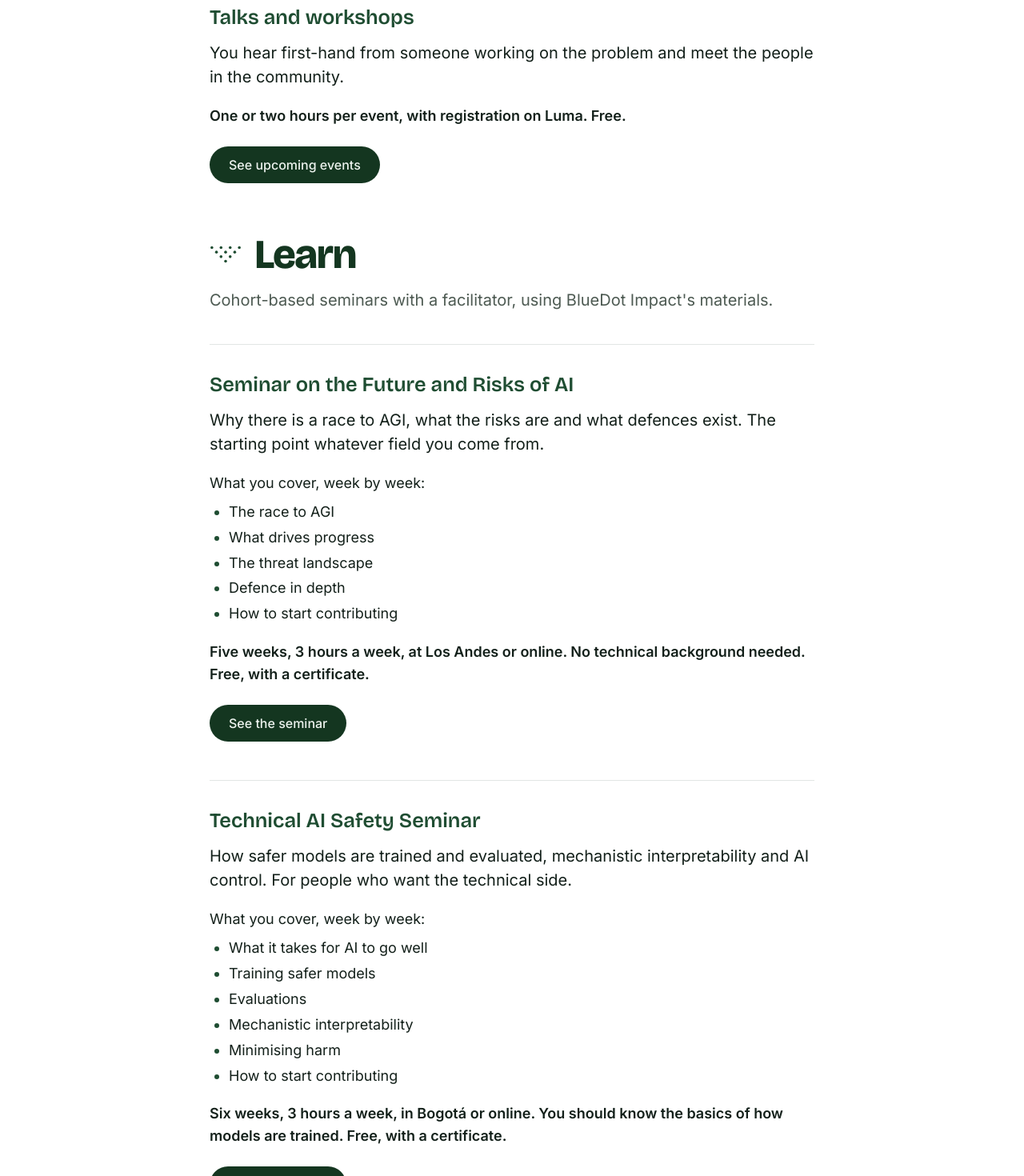
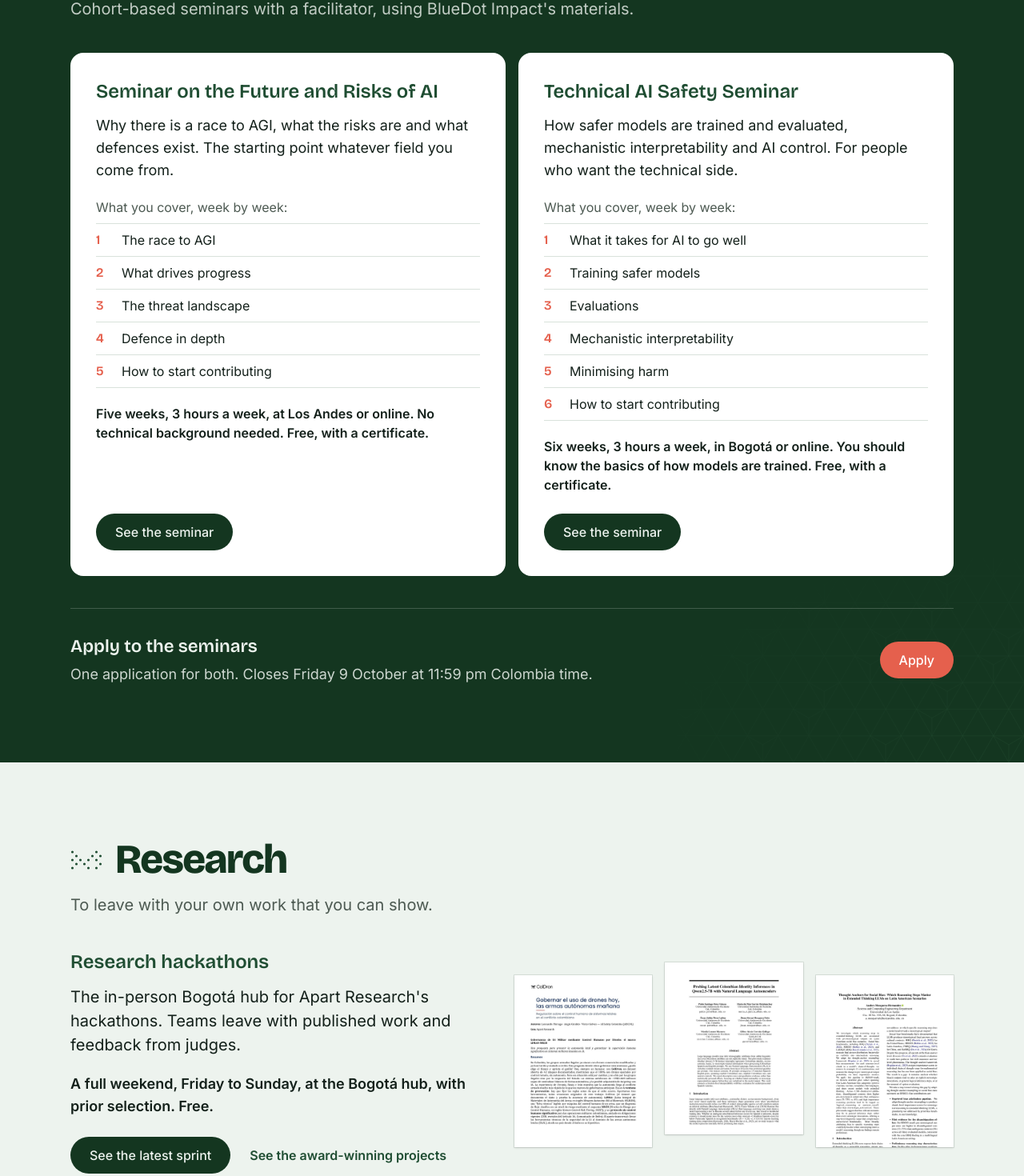
Before and after one commit to jgelves13/ai-safety-colombia-website, a Next.js app: page /en/join in a window 1280 px wide. Shown: the part 1330-2800 px from the top of the page at 80% size. Built offline with nearby package versions, Linux system fonts and the light colour scheme.

Commit message:
Únete: cada paso con su banda y su forma, como en las páginas de los seminarios
Co-Authored-By: Claude Opus 5.5 <noreply@anthropic.com>
Claude-Session: https://claude.ai/code/session_01TFXdtWaRVdP3bB7DzXaGVk

```diff
--- a/components/unete-pagina.tsx
+++ b/components/unete-pagina.tsx
@@ -3,17 +3,27 @@ import CtaPanel from "@/components/cta-panel";
 import Puntos, { type Patron } from "@/components/puntos";
 import SiteFooter from "@/components/site-footer";
 import SiteHeader from "@/components/site-header";
-import { CTA_LINK, CTA_LINK_PRIMARY, CTA_LINK_VERDE, HERO_CORNER_CLASS, HERO_INNER, HERO_SECTION, PAGE_SHELL } from "@/components/ui";
+import {
+  CTA_LINK,
+  CTA_LINK_PRIMARY,
+  CTA_LINK_VERDE,
+  CTA_PATTERN_BOTTOM,
+  HERO_CORNER_CLASS,
+  HERO_INNER,
+  HERO_SECTION,
+  PAGE_SHELL,
+} from "@/components/ui";
 import { type CursoId, RUTA_APLICAR_CURSOS, cursosCerrados } from "@/lib/cursos";
-import { PAGINAS_CURSO } from "@/lib/cursos-paginas";
+import { PAGINAS_CURSO, ROTULOS_CURSO } from "@/lib/cursos-paginas";
 import type { Idioma } from "@/lib/idiomas";
 
 /* La página de Únete en sus tres idiomas: cada página trae sus textos y sus
    pasos, y esta pieza los dibuja igual. Va al modo del «Get Involved» de MAIA:
-   una columna de lectura con una sección por paso, el ícono junto al título, y
-   cada opción con su párrafo, sus datos y un botón. En los seminarios van los
-   temas semana a semana, y mientras las aplicaciones están abiertas, un
-   recuadro para aplicar. */
+   una sección por paso, el ícono junto al título, y cada opción con su
+   párrafo, sus datos y un botón. Como en las páginas de los seminarios, cada
+   paso tiene su banda y su forma: Explora en tarjetas suaves sobre el papel,
+   Aprende en la banda oscura con los temas semana a semana y la franja para
+   aplicar, e Investiga en arena con las portadas de los reportes premiados. */
 
 export type OpcionUnete = {
   titulo: string;
@@ -45,13 +55,21 @@ export type TextosUnete = {
   aviso: string;
   /* La frase que abre la lista de temas de cada seminario. */
   temas: string;
-  /* El recuadro para aplicar, mientras las aplicaciones están abiertas. */
+  /* La franja para aplicar, mientras las aplicaciones están abiertas. */
   aplicar: { titulo: string; linea: string };
   /* El panel final. */
   cta: { kicker: string; title: string; body: string; primario: string; secundario: string };
 };
 
-const SECUNDARIO = "text-body-sm font-semibold text-aisc-forest transition-colors hover:text-aisc-coral";
+const ANCHO = "mx-auto w-full max-w-[1200px] px-8 md:px-12";
+const BANDA = "scroll-mt-6 py-16 md:py-24";
+const TITULO_OPCION = "font-display text-[1.35rem] leading-snug font-semibold text-balance text-aisc-forest md:text-[1.5rem]";
+/* Las portadas de tres reportes premiados del último hackathon. */
+const PORTADAS_HACKATHON = [
+  "/aisc/hackathon/coldron.jpg",
+  "/aisc/hackathon/identidad-colombiana.jpg",
+  "/aisc/hackathon/pasos-del-razonamiento.jpg",
+];
 
 function Enlace({ href, externo, className, children }: { href: string; externo: boolean; className: string; children: React.ReactNode }) {
   return externo ? (
@@ -65,34 +83,149 @@ function Enlace({ href, externo, className, children }: { href: string; externo:
   );
 }
 
-function Opcion({ o, idioma, temas }: { o: OpcionUnete; idioma: Idioma; temas: string }) {
+function Encabezado({ paso, oscuro = false }: { paso: PasoUnete; oscuro?: boolean }) {
+  return (
+    <div className="max-w-[760px]">
+      <div className="flex items-center gap-4">
+        <Puntos patron={paso.patron} className={`size-10 shrink-0 ${oscuro ? "text-aisc-mint" : "text-aisc-forest"}`} />
+        <h2 className={`text-display-2 md:text-display-2-lg ${oscuro ? "text-aisc-sand" : "text-aisc-forest-deep"}`}>{paso.titulo}</h2>
+      </div>
+      <p className={`text-body md:text-body-lg mt-4 ${oscuro ? "text-aisc-sand/80" : "text-aisc-muted"}`}>{paso.entrada}</p>
+    </div>
+  );
+}
+
+/* Explora: tres tarjetas de fondo suave sobre el papel. */
+function Explora({ paso }: { paso: PasoUnete }) {
+  return (
+    <section id={paso.id} className={`${BANDA} bg-aisc-cream`}>
+      <div className={ANCHO}>
+        <Encabezado paso={paso} />
+        <ul className="mt-10 grid grid-cols-1 gap-4 md:grid-cols-3">
+          {paso.opciones.map((o) => (
+            <li key={o.titulo} className="flex flex-col rounded-[var(--radius)] bg-aisc-sand p-7">
+              <h3 className={TITULO_OPCION}>{o.titulo}</h3>
+              <p className="text-body mt-3 text-aisc-ink">{o.cuerpo}</p>
+              <p className="text-body-sm mt-4 font-semibold text-aisc-ink">{o.datos}</p>
+              <div className="mt-auto pt-6">
+                <Enlace href={o.href} externo={o.externo} className={CTA_LINK_VERDE}>
+                  {o.cta}
+                </Enlace>
+              </div>
+            </li>
+          ))}
+        </ul>
+      </div>
+    </section>
+  );
+}
+
+/* Aprende: la banda oscura, con los dos seminarios en tarjetas blancas y,
+   mientras las aplicaciones están abiertas, una franja para aplicar. */
+function Aprende({ paso, idioma, t, abiertos }: { paso: PasoUnete; idioma: Idioma; t: TextosUnete; abiertos: boolean }) {
+  return (
+    <section id={paso.id} className={`${BANDA} relative overflow-hidden bg-aisc-forest-deep text-aisc-sand`}>
+      <img
+        alt=""
+        aria-hidden="true"
+        loading="lazy"
+        width="1697"
+        height="995"
+        decoding="async"
+        className={CTA_PATTERN_BOTTOM}
+        src="/aisc/patterns/aisc-wash-lattice.svg"
+      />
+      <div className={`${ANCHO} relative z-10`}>
+        <Encabezado paso={paso} oscuro />
+        <ul className="mt-10 grid grid-cols-1 gap-4 md:grid-cols-2">
+          {paso.opciones.map((o) => {
             const unidades = o.curso ? PAGINAS_CURSO[o.curso][idioma].semanas.unidades : [];
             return (
-    <article className="border-t border-aisc-forest-deep/12 pt-8">
-      <h3 className="font-display text-[1.45rem] leading-snug font-semibold text-balance text-aisc-forest md:text-[1.6rem]">{o.titulo}</h3>
-      <p className="text-body md:text-body-lg mt-3 text-aisc-ink">{o.cuerpo}</p>
+              <li key={o.titulo} className="flex flex-col rounded-[var(--radius)] bg-aisc-cream p-7 text-aisc-ink md:p-8">
+                <h3 className={TITULO_OPCION}>{o.titulo}</h3>
+                <p className="text-body mt-3">{o.cuerpo}</p>
                 {unidades.length ? (
                   <>
-          <p className="text-body mt-5 text-aisc-ink">{temas}</p>
-          <ul className="text-body mt-2 list-disc space-y-1 pl-6 text-aisc-ink marker:text-aisc-forest">
-            {unidades.map((u) => (
-              <li key={u.titulo}>{u.titulo}</li>
+                    <p className="text-body-sm mt-5 text-aisc-muted">{t.temas}</p>
+                    <ol className="mt-2 flex flex-col border-t border-aisc-line">
+                      {unidades.map((u, i) => (
+                        <li key={u.titulo} className="text-body-sm grid grid-cols-[2rem_1fr] border-b border-aisc-line py-2">
+                          <span className="font-display font-semibold text-aisc-coral">{i + 1}</span>
+                          <span>{u.titulo}</span>
+                        </li>
                       ))}
-          </ul>
+                    </ol>
                   </>
                 ) : null}
+                <p className="text-body-sm mt-5 font-semibold">{o.datos}</p>
+                <div className="mt-auto pt-6">
+                  <Enlace href={o.href} externo={o.externo} className={CTA_LINK_VERDE}>
+                    {o.cta}
+                  </Enlace>
+                </div>
+              </li>
+            );
+          })}
+        </ul>
+        {abiertos ? (
+          <div className="mt-10 flex flex-col gap-5 border-t border-aisc-sand/20 pt-8 md:flex-row md:items-center md:justify-between">
+            <div className="flex flex-col gap-1.5">
+              <span className="font-display text-[1.4rem] leading-snug font-semibold text-aisc-sand">{t.aplicar.titulo}</span>
+              <span className="text-body text-aisc-sand/85">{t.aplicar.linea}</span>
+            </div>
+            <Link className={`${CTA_LINK_PRIMARY} shrink-0`} href={RUTA_APLICAR_CURSOS[idioma]}>
+              {ROTULOS_CURSO[idioma].aplicar}
+            </Link>
+          </div>
+        ) : null}
+      </div>
+    </section>
+  );
+}
+
+/* Investiga: la banda arena, el texto a la izquierda y a la derecha las
+   portadas de tres reportes premiados. */
+function Investiga({ paso }: { paso: PasoUnete }) {
+  return (
+    <section id={paso.id} className={`${BANDA} bg-aisc-sand`}>
+      <div className={ANCHO}>
+        <Encabezado paso={paso} />
+        {paso.opciones.map((o) => (
+          <div key={o.titulo} className="mt-10 grid grid-cols-1 items-center gap-10 lg:grid-cols-[1fr_1.1fr] lg:gap-14">
+            <div>
+              <h3 className={TITULO_OPCION}>{o.titulo}</h3>
+              <p className="text-body md:text-body-lg mt-3 text-aisc-ink">{o.cuerpo}</p>
               <p className="text-body mt-5 font-semibold text-aisc-ink">{o.datos}</p>
               <div className="mt-6 flex flex-wrap items-center gap-x-6 gap-y-3">
                 <Enlace href={o.href} externo={o.externo} className={CTA_LINK_VERDE}>
                   {o.cta}
                 </Enlace>
                 {o.secundario ? (
-          <Link className={SECUNDARIO} href={o.secundario.href}>
+                  <Link className="text-body-sm font-semibold text-aisc-forest transition-colors hover:text-aisc-coral" href={o.secundario.href}>
                     {o.secundario.texto}
                   </Link>
                 ) : null}
               </div>
-    </article>
+            </div>
+            <Link href={o.secundario?.href ?? o.href} aria-hidden="true" tabIndex={-1} className="group grid grid-cols-3 gap-3 md:gap-4">
+              {PORTADAS_HACKATHON.map((src, i) => (
+                <img
+                  key={src}
+                  src={src}
+                  alt=""
+                  width={900}
+                  height={1165}
+                  loading="lazy"
+                  className={`aspect-[4/5] w-full bg-white object-cover object-top shadow-sm ring-1 ring-aisc-forest-deep/10 transition-transform duration-300 ${
+                    i === 1 ? "lg:-translate-y-4 group-hover:-translate-y-5" : "group-hover:-translate-y-1"
+                  }`}
+                />
+              ))}
+            </Link>
+          </div>
+        ))}
+      </div>
+    </section>
   );
 }
 
@@ -140,8 +273,7 @@ export default function UnetePagina({
         </div>
       </section>
 
-      <section className="bg-aisc-cream">
-        <nav className="border-b border-aisc-forest-deep/12">
+      <nav className="border-b border-aisc-line bg-aisc-cream">
         <ul className="mx-auto flex w-full max-w-[820px] flex-wrap justify-center gap-x-10 gap-y-2 px-8 py-5">
           {pasos.map((paso) => (
             <li key={paso.id}>
@@ -153,40 +285,12 @@ export default function UnetePagina({
         </ul>
       </nav>
 
-        <div className="mx-auto w-full max-w-[820px] px-8 pt-6 pb-20 md:pb-24">
-          {pasos.map((paso) => (
-            <section key={paso.id} id={paso.id} className="scroll-mt-6 pt-14 md:pt-16">
-              <div className="flex items-center gap-4">
-                <Puntos patron={paso.patron} className="size-10 shrink-0 text-aisc-forest" />
-                <h2 className="text-display-2 md:text-display-2-lg text-aisc-forest-deep">{paso.titulo}</h2>
-              </div>
-              <p className="text-body md:text-body-lg mt-4 text-aisc-muted">{paso.entrada}</p>
+      <Explora paso={pasos[0]} />
+      <Aprende paso={aprende} idioma={idioma} t={t} abiertos={abiertos} />
+      <Investiga paso={pasos[2]} />
 
-              <div className="mt-10 flex flex-col gap-12">
-                {paso.opciones.map((o) => (
-                  <Opcion key={o.titulo} o={o} idioma={idioma} temas={t.temas} />
-                ))}
-              </div>
-
-              {paso === aprende && abiertos ? (
-                <Link
-                  href={RUTA_APLICAR_CURSOS[idioma]}
-                  className="group mt-12 flex items-start gap-5 rounded-[var(--radius)] border-2 border-aisc-forest p-6 transition-colors hover:border-aisc-coral md:p-7"
-                >
-                  <Puntos patron="seminarios" className="mt-1 size-9 shrink-0 text-aisc-coral" />
-                  <span className="flex flex-col gap-1.5">
-                    <span className="font-display text-[1.3rem] leading-snug font-semibold text-aisc-forest transition-colors group-hover:text-aisc-coral">
-                      {t.aplicar.titulo}
-                    </span>
-                    <span className="text-body text-aisc-ink">{t.aplicar.linea}</span>
-                  </span>
-                </Link>
-              ) : null}
-            </section>
-          ))}
-        </div>
-      </section>
-
+      {/* El panel final va sobre el papel; este hueco lo separa de la banda arena. */}
+      <div aria-hidden="true" className="h-14 bg-aisc-cream md:h-16" />
       <CtaPanel kicker={t.cta.kicker} title={t.cta.title} body={t.cta.body}>
         <a className={CTA_LINK_PRIMARY} href="https://cal.com/josegelves/meeting" target="_blank" rel="noopener noreferrer">
           {t.cta.primario}
```
Lines whose indentation alone changed are shown as unchanged.
